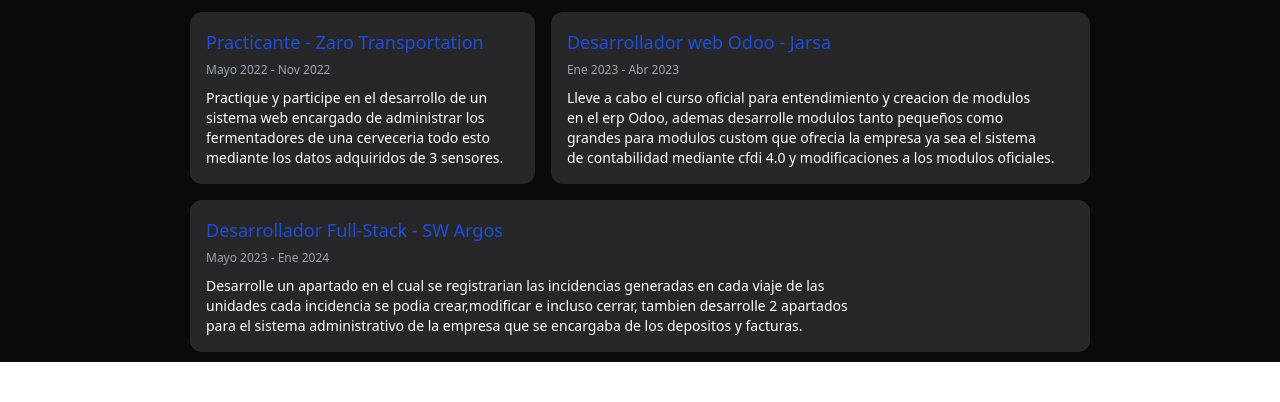
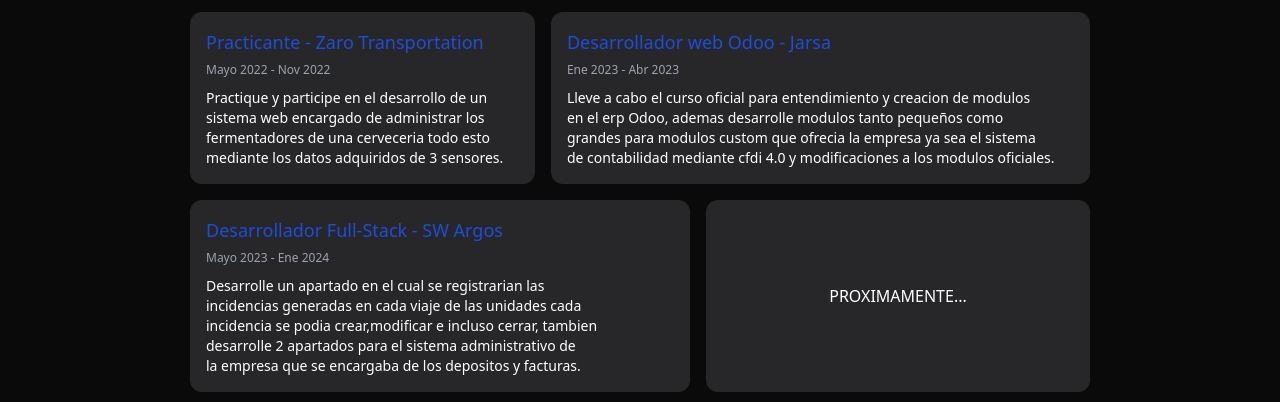
Before and after one commit to GuarU345/portfolio-astro, an Astro site: page / in a window 1280 px wide. Shown: the part 932-1334 px from the top of the page. Before the commit the page ends 1294 px from the top, so only its background shows below. Built offline with nearby package versions, Linux system fonts and the light colour scheme; Astro itself is replaced by a stand-in of ours.

Commit message:
add preact to can download cv

```diff
--- a/astro.config.mjs
+++ b/astro.config.mjs
@@ -1,8 +1,9 @@
 import { defineConfig } from 'astro/config';
+import tailwind from "@astrojs/tailwind";
 
-import tailwind from "@astrojs/tailwind";
+import preact from "@astrojs/preact";
 
 // https://astro.build/config
 export default defineConfig({
-  integrations: [tailwind()]
+  integrations: [tailwind(), preact()]
 });
--- a/package.json
+++ b/package.json
@@ -10,8 +10,10 @@
     "astro": "astro"
   },
   "dependencies": {
+    "@astrojs/preact": "^3.1.0",
     "@astrojs/tailwind": "^5.1.0",
     "astro": "^4.0.9",
+    "preact": "^10.19.4",
     "tailwindcss": "^3.4.0"
   }
 }
--- /dev/null
+++ b/src/components/DownloadCV.jsx
@@ -0,0 +1,26 @@
+const handleClick = () => {
+    const fileUrl = 'CV.pdf'
+    const link = document.createElement('a');
+
+    link.href = fileUrl;
+    link.download = 'cv.ext';
+
+    document.body.appendChild(link);
+    link.click();
+    document.body.removeChild(link);
+}
+
+
+const DownloadCV = () => {
+
+    return (
+        <button
+            onClick={handleClick}
+            class="grid place-content-center bg-zinc-800 rounded-xl hover:opacity-80"
+        >
+            <p>PROXIMAMENTE...</p>
+        </button>
+    )
+}
+
+export default DownloadCV
--- a/src/components/Jobs.astro
+++ b/src/components/Jobs.astro
@@ -1,6 +1,7 @@
 ---
 import { JOBS } from "../utils/constants";
 import JobContent from "./JobContent.astro";
+import DownloadCV from "./DownloadCV";
 
 const zaroData = JOBS[0];
 const jarsaData = JOBS[1];
@@ -19,10 +20,11 @@
     activities={jarsaData.activities}
   />
 </section>
-<section class="flex flex-col gap-1 rounded-xl">
+<section class="grid grid-cols-[500px,1fr] gap-4 rounded-xl">
   <JobContent
     title={argosData.title}
     date={argosData.date}
     activities={argosData.activities}
   />
+  <DownloadCV client:visible />
 </section>
--- a/tsconfig.json
+++ b/tsconfig.json
@@ -1,3 +1,7 @@
 {
-  "extends": "astro/tsconfigs/base"
+  "extends": "astro/tsconfigs/base",
+  "compilerOptions": {
+    "jsx": "react-jsx",
+    "jsxImportSource": "preact"
+  }
 }
```
Also changed, not shown: pnpm-lock.yaml, 1 other file.
